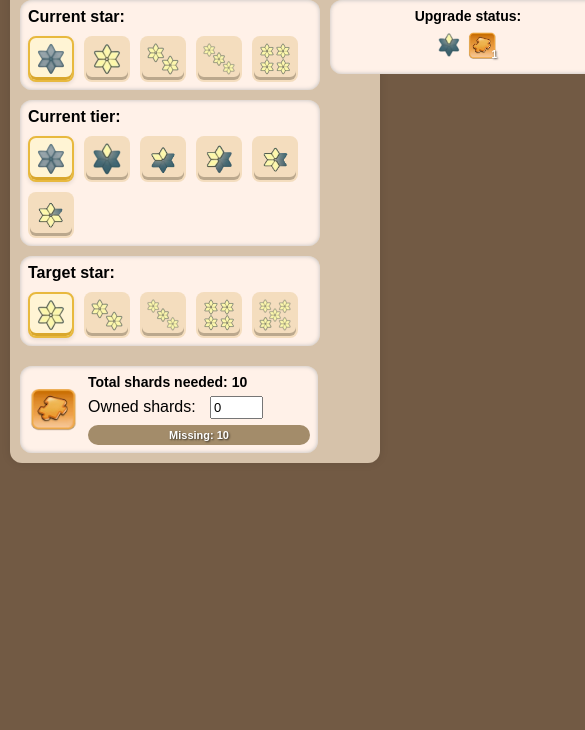
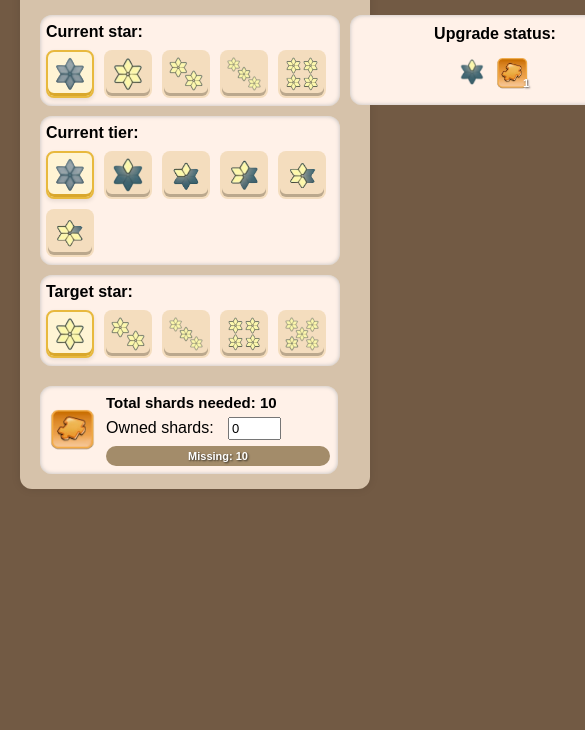
Before and after one commit to Borys21/Kingshot_Tools, a plain HTML site: page calculators/hero-star-shard-calculator/index.html in a window 390 px wide. Shown: the part 114-844 px from the top of the page, 585 px wide, since content can reach past the window. Drawn offline with Linux system fonts and the light colour scheme.

Commit message:
Update shard-style.css

```diff
--- a/calculators/hero-star-shard-calculator/shard-style.css
+++ b/calculators/hero-star-shard-calculator/shard-style.css
@@ -198,41 +198,38 @@ h1 {
 .main-wrapper {
   display: flex;
   flex-direction: row;
-  gap: 30px;
+  gap: 16px;
   align-items: flex-start;
   justify-content: flex-start;
-  max-width: 100%;
+  align-items: flex-start;
+  max-width: 860px;
   width: 100%;
-  box-sizing: border-box;
-  flex-wrap: nowrap;
+  margin: 0 auto;
 }
 
 /* === Mobile Layout Fixes (Pionowe dopasowanie) === */
 @media screen and (max-width: 768px) {
-  .wrapper {
-    margin: 10px;
-    padding: 10px;
-    max-width: 100%;
+  .custom-select img {
+    width: 34px;
+    height: 34px;
   }
 
-  .section-box,
-  .shard-container,
-  .upgrade-container {
+  .section-box {
+    padding: 8px 6px;
+    gap: 4px;
+  }
+
+  .shard-container {
     padding: 8px;
   }
 
-  .custom-select img {
-    width: 32px;
-    height: 32px;
-  }
-
   .shard-icon {
-    width: 50px;
-    height: 50px;
+    width: 48px;
+    height: 48px;
   }
 
   .shard-info h2 {
-    font-size: 14px;
+    font-size: 15px;
   }
 
   .shard-info input {
@@ -244,24 +241,15 @@ h1 {
     font-size: 11px;
   }
 
-  .upgrade-container h3 {
-    font-size: 14px;
-    margin-bottom: 6px;
-  }
-
   .upgrade-table-entry img.star {
-    width: 24px;
-    margin-right: 6px;
+    width: 26px;
   }
 
   .upgrade-table-entry .shard-wrapper {
-    width: 30px;
-    height: 30px;
+    width: 34px;
+    height: 34px;
   }
-
-  .upgrade-table-entry .shard-count {
-    font-size: 10px;
-  }
+}
 
   .main-wrapper {
     gap: 10px;
```
